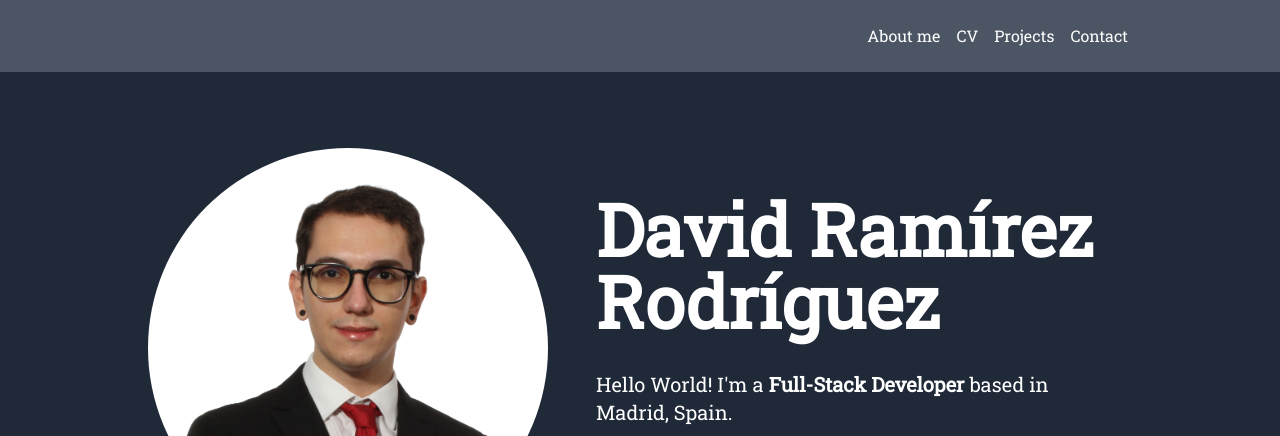
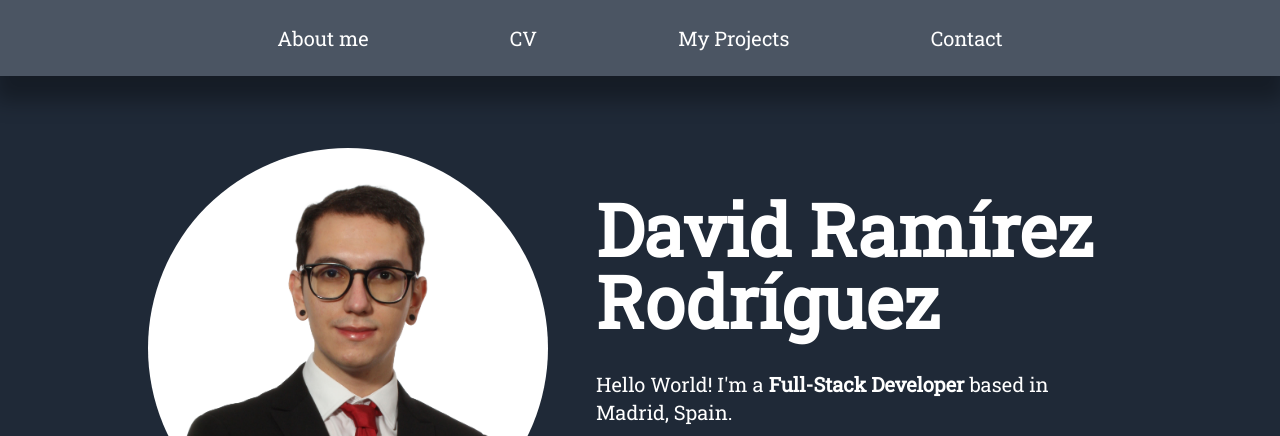
Before and after one commit to Davidrami12/portfolio, a website: page index.html in a window 1280 px wide. Shown: the top 436 px of the page. Drawn offline with Linux system fonts and the light colour scheme.

Commit message:
Add styles for header nav

```diff
--- a/index.html
+++ b/index.html
@@ -15,13 +15,13 @@
 
 <body class="font-custom">
     <header class="pt-32 pb-16 bg-gray-800 text-white">
-        <div class="w-full bg-gray-600 fixed z-50 top-0 text-right">
+        <div class="w-full bg-gray-600 fixed z-50 top-0 shadow-custom">
             <nav class="max-w-5xl mx-auto p-6">
-                <ul class="flex justify-end space-x-4 container-fluid">
-                    <li><a href="#about" class="hover:underline hover:underline-offset-8 hover:decoration-2">About me</a></li>
-                    <li><a href="#curriculum" class="hover:underline hover:underline-offset-8 hover:decoration-2">CV</a></li>
-                    <li><a href="#projects" class="hover:underline hover:underline-offset-8 hover:decoration-2">Projects</a></li>
-                    <li><a href="#contact" class="hover:underline hover:underline-offset-8 hover:decoration-2">Contact</a></li>
+                <ul class="text-sm lg:text-xl md:text-xl sm:text-sm xs:text-sm flex place-content-evenly space-x-4 container-fluid">
+                    <li><a href="#about" class="hover:underline hover:underline-offset-4 hover:decoration-2">About me</a></li>
+                    <li><a href="#curriculum" class="hover:underline hover:underline-offset-4 hover:decoration-2">CV</a></li>
+                    <li><a href="#projects" class="hover:underline hover:underline-offset-4 hover:decoration-2">My Projects</a></li>
+                    <li><a href="#contact" class="hover:underline hover:underline-offset-4 hover:decoration-2">Contact</a></li>
                 </ul>
             </nav>
         </div>
--- a/tailwind.config.js
+++ b/tailwind.config.js
@@ -11,6 +11,9 @@ module.exports = {
       fontFamily: {
         'custom': ['Roboto Slab', 'serif'],
       },
+      boxShadow: {
+        'custom': '0px 20px 20px 5px #00000052'
+      },
     },
   },
   plugins: [
```
Also changed, not shown: dist/output.css.
